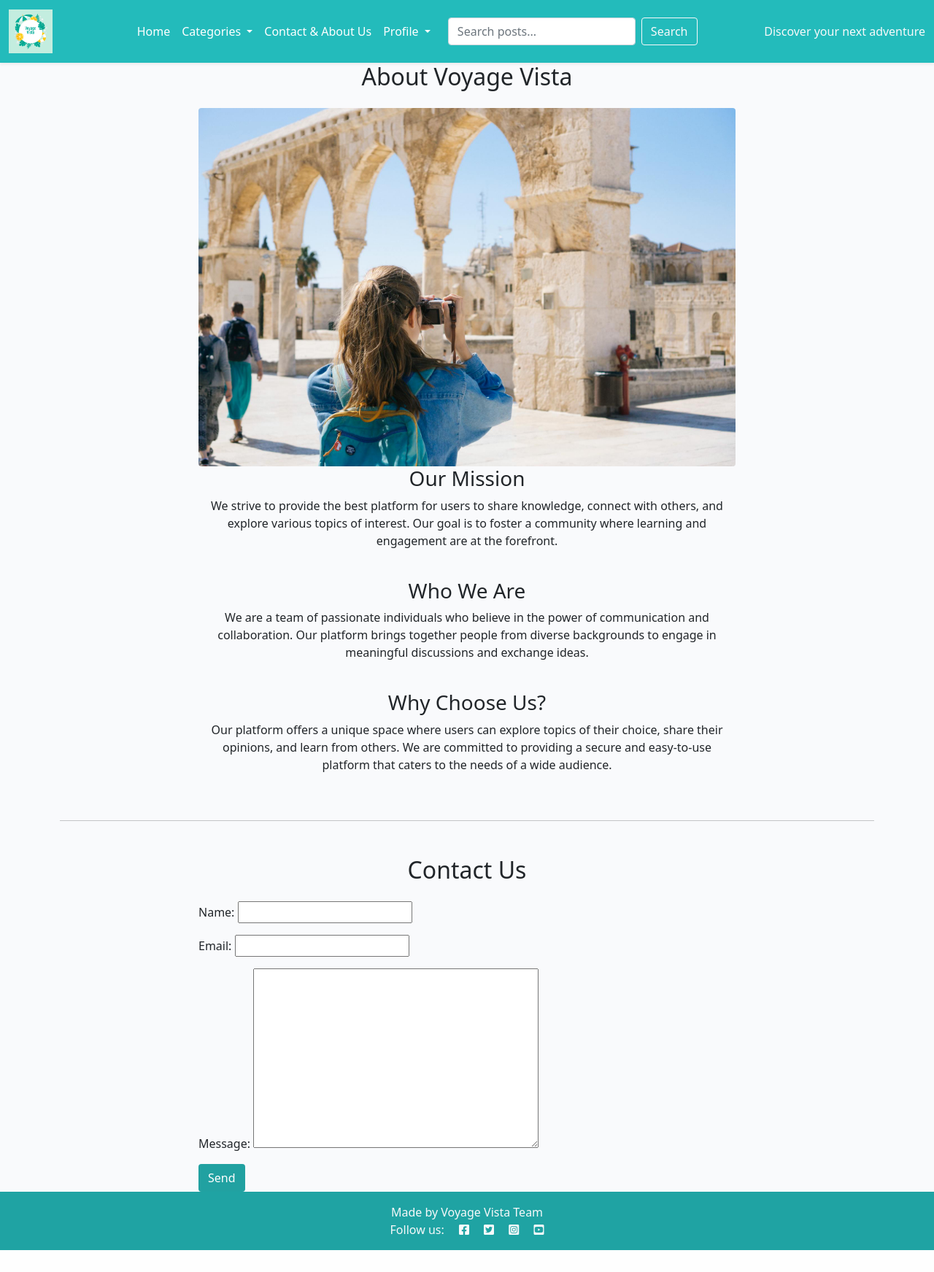
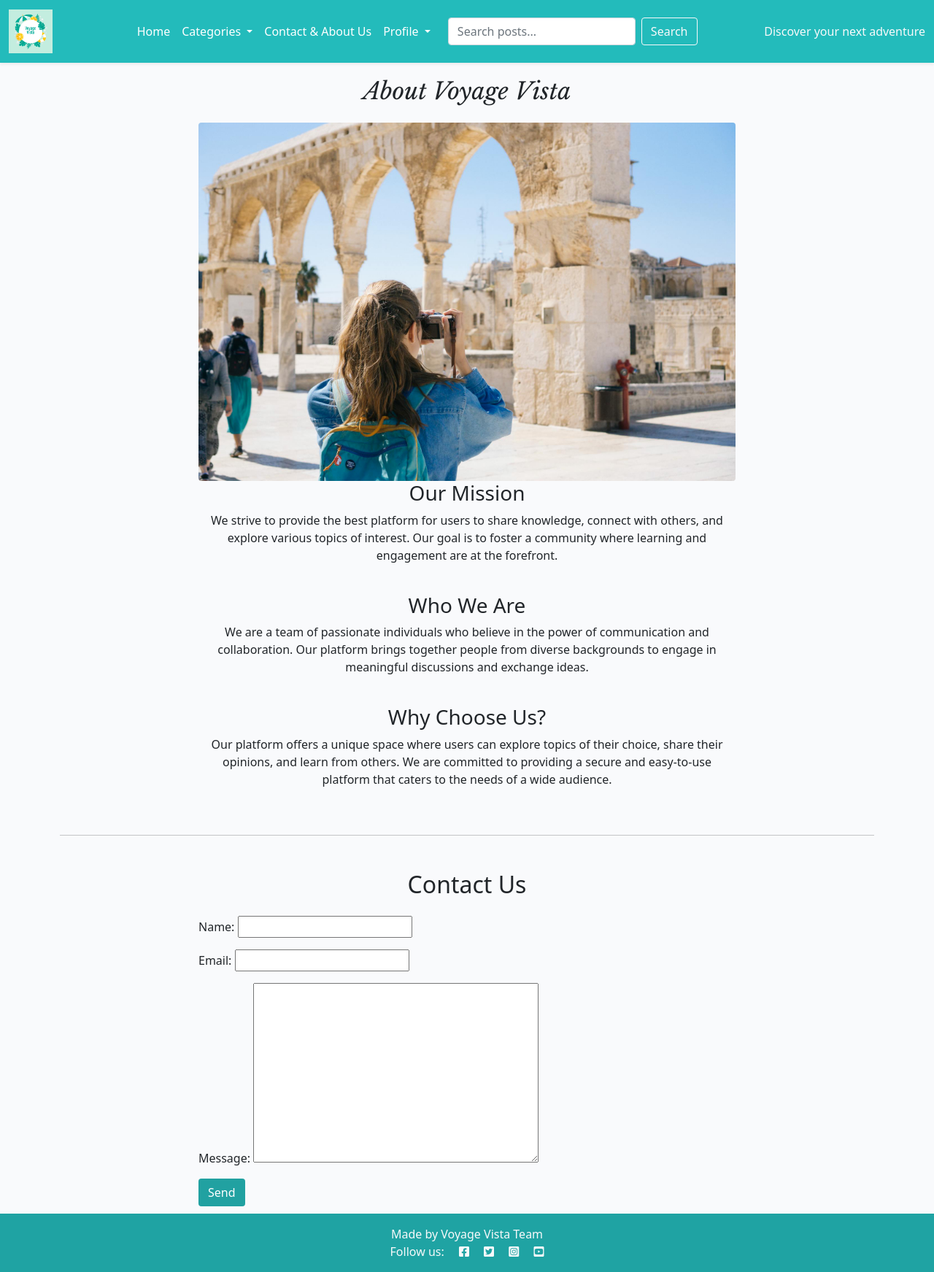
Before and after one commit to HebaAbdulal/voyage_vista, a Django app: page /contact/ in a window 1280 px wide. Shown: the whole page at 73% size. Before the commit the page ends 1713 px from the top, so only its background shows below. Run offline with Django 5.2, Linux system fonts and the light colour scheme; parts of the project's set-up code (start-up, migrations or seed data) failed here and were passed over; some libraries are stand-ins or nearby versions.

Commit message:
Add some css styles

```diff
--- a/static/css/style.css
+++ b/static/css/style.css
@@ -123,6 +123,14 @@ body {
     color: #fff;
 }
 
+.red-color {
+    color:#E84610;
+}
+
+.black {
+    color: black;
+}
+
 .btn-signup:hover,
 .btn-signup:active {
     background-color: #fff;
@@ -153,8 +161,26 @@ body {
     border: none;
 }
 
+.libre-baskerville-regular-italic {
+    font-family: "Libre Baskerville", serif;
+    font-weight: 400;
+    font-style: italic;
+}
+
+.margin {
+    margin-top: 20px;
+}
+
+.margin-bottom {
+    margin-bottom: 10px;
+}
+
 .btn-custom {
     color: #21a1a1;
+}
+
+#id_password_helptext {
+    display: none;
 }
 
 .edit-form {
@@ -214,7 +240,7 @@ color: #21a1a1;
 }
 
 .success-message {
-color: green;
+color: #008000;
 font-weight: bold;
 }
 
```
